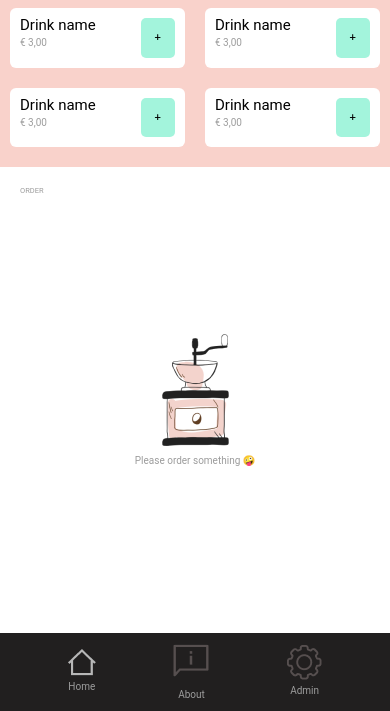
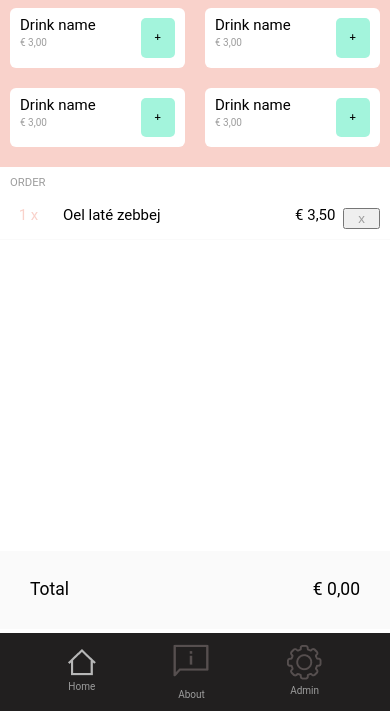
Before and after one commit to Ivano2000/oef, a website built with webpack: page src/index.html in a window 390 px wide. Shown: the part 133-844 px from the top of the page. Built offline with nearby package versions, Linux system fonts and the light colour scheme; some packages are replaced by stand-ins of ours.

Commit message:
mobile klaar

```diff
--- a/src/css/order.css
+++ b/src/css/order.css
@@ -1,11 +1,10 @@
-.content__spaced{
-    padding: var(--spaceMid);
-}
+
 
 .title_mini{
-    font-size: var(--fontSmall);
+    font-size: var(--fontRegular);
     color: var(--colorDarkGray);
     text-transform: uppercase;
+    padding: 1rem;
 }
 
 .emptystate{
@@ -14,14 +13,55 @@
     align-items: center;
     flex-flow: column;
     height: 50vh;
-
+    display: none;
 }
 
 .orders__wrapper__hide{
-    display: none;
+  /*  display: none; */
 }
 
 .emptystate__content{
     padding: 1rem;
     color: var(--colorDarkGray);
 }
+
+.order{
+    border-bottom: var(--colorGray) 1px solid;
+    padding: 1rem;
+    display: grid;
+    grid-template-rows: 1fr;
+    grid-template-columns: 0.5fr 1.75fr 1.5fr 0.75fr 0.5fr;
+    grid-template-areas:
+    "amount name . price rem";
+    font-weight: var(--fontWeightRegular);
+    font-size: var(--fontMedBig);
+    text-align: center;
+}
+
+.order__amount{
+    grid-area: amount;
+    color: var(--colorPink);
+}
+.order__name{
+    grid-area: name;
+}
+.order__price{
+    grid-area: price;
+}
+.remove{
+    grid-area: rem;
+    color: var(--colorDarkGray);
+}
+
+.total{
+    background-color: var(--colorGray);
+    bottom: 82px;
+    position: fixed;
+    display: flex;
+    align-items: center;
+    justify-content: space-between;
+    height: 20vw;
+    width: 100%;
+    padding: 1rem 3rem;
+    font-size: var(--fontBigg);
+}
--- a/src/css/vars.css
+++ b/src/css/vars.css
@@ -3,7 +3,7 @@
   --colorBlack: #211f1f;
   --colorMain: #f9d2cb;
   --colorSecondary: #a3f4dc;
-  --colorGray: #fafafa;
+  --colorGray: #FAFAFA;
   --colorDarkGray: #9c9c9c;
   --colorPink: #F9D2CB;
 
@@ -16,7 +16,7 @@
   --fontRegular: 1.13rem;
   --fontMedium: 1.25rem;
   --fontMedBig: 1.5rem;
-  --fontBig: 1.75rem;
+  --fontBigg: 1.75rem;
   --fontBig: 3rem;
 
 
--- a/src/index.html
+++ b/src/index.html
@@ -69,24 +69,26 @@
         <h2 class="title_mini">Order</h2>
         <div class="orders__wrapper__hide">
           <ul class="orders">
-            <!--
-                Order template
+
+
                 <li class="order">
-                  <span class="order__name">
-                    <span class="order__amount">{amount} x</span> {drink.name}
-                  </span>
-                  <span class="order__price">&euro; {total}</span>
+
+                  <span class="order__amount">1 x</span>
+                  <span class="order__name">Oel laté zebbej</span>
+                  <span class="order__price">&euro; 3,50</span>
                   <button class="remove">
                     x
                   </button>
                 </li>
-              -->
+
           </ul>
           <p class="total">
-            <span class="total__label">Total price</span>
+            <span class="total__label">Total</span>
             <span class="total__price">&euro; <span>0,00</span></span>
           </p>
         </div>
+
+
         <div class="emptystate">
           <img srcset="./assets/img/coffee-maker.png 67w,
             ./assets/img/coffee-maker.png 134w" sizes="67px" src="./assets/img/coffee-maker.png" alt="A coffee maker">
```
Also changed, not shown: 1 other file.
